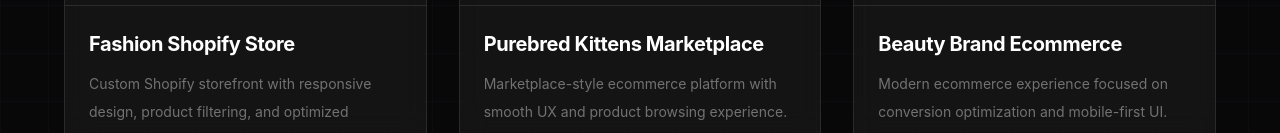
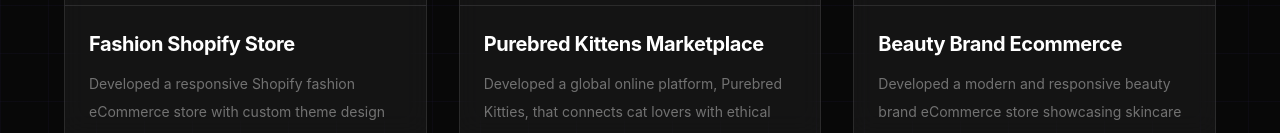
Before and after one commit to johng7831/My-Portfolio, a Next.js app: page /projects in a window 1280 px wide. Shown: the part 667-800 px from the top of the page. Built offline with nearby package versions, Linux system fonts and the light colour scheme.

Commit message:
your commit message

```diff
--- a/app/Hero/page.tsx
+++ b/app/Hero/page.tsx
@@ -18,7 +18,7 @@
 
 const stats = [
   { num: "40+", label: "Stores Built" },
-  { num: "2+", label: "Years Exp." },
+  { num: "4+", label: "Years Exp." },
   { num: "98%", label: "Satisfaction" },
 ];
 
@@ -65,7 +65,7 @@
           className="inline-flex items-center gap-2 text-violet-400 text-xs tracking-wide px-4 py-1.5 rounded-full border border-violet-400/30 bg-violet-400/10 mb-8"
         >
           <span className="w-1.5 h-1.5 rounded-full bg-violet-400 animate-pulse" />
-          Available for projects · 2+ years Shopify
+          Available for projects · 4+ years Shopify
         </motion.div>
 
         {/* Name */}
@@ -142,14 +142,14 @@
           className="flex flex-col sm:flex-row items-center gap-3 mb-8"
         >
           <a
-            href="#projects"
+             href="/projects"
             className="px-7 py-3 rounded-full bg-violet-700 hover:bg-violet-600 transition-colors text-sm font-medium"
           >
             View my work
           </a>
 
           <a
-            href="#contact"
+             href="/contact"
             className="px-7 py-3 rounded-full border border-white/15 hover:border-white/40 text-white/70 hover:text-white transition text-sm"
           >
             Contact me
--- a/app/about/page.tsx
+++ b/app/about/page.tsx
@@ -114,8 +114,8 @@
           className="grid grid-cols-2 gap-6"
         >
           {[
-            { number: "2+", text: "Years Experience" },
-            { number: "25+", text: "Shopify Projects" },
+            { number: "4+", text: "Years Experience" },
+            { number: "40+", text: "Shopify Projects" },
             { number: "95+", text: "Lighthouse Score" },
             { number: "100%", text: "Responsive Design" },
           ].map((card, index) => (
--- a/app/contact/page.tsx
+++ b/app/contact/page.tsx
@@ -104,7 +104,7 @@
           </motion.div>
 
           {/* LinkedIn */}
-          <motion.div whileHover={{ x: 8 }} className="relative z-10">
+          {/* <motion.div whileHover={{ x: 8 }} className="relative z-10">
             <h3 className="text-lg font-semibold text-white">
               LinkedIn
             </h3>
@@ -115,7 +115,7 @@
             >
               View Profile →
             </a>
-          </motion.div>
+          </motion.div> */}
 
         </motion.div>
 
--- a/app/projects/page.tsx
+++ b/app/projects/page.tsx
@@ -6,42 +6,42 @@
   {
     title: "Fashion Shopify Store",
     description:
-      "Custom Shopify storefront with responsive design, product filtering, and optimized checkout experience.",
+    "Developed a responsive Shopify fashion eCommerce store with custom theme design to showcase clothing and accessories. Implemented product collections, filtering, cart, secure checkout, and payment setup. Configured shipping, taxes, and promotional sections while optimizing performance and ensuring a smooth, mobile-friendly shopping experience.",
     tech: ["Shopify", "Liquid", "JavaScript", "Shopify API"],
     link: "https://properstreetwear.com/",
   },
   {
     title: "Purebred Kittens Marketplace",
     description:
-      "Marketplace-style ecommerce platform with smooth UX and product browsing experience.",
+      "Developed a global online platform, Purebred Kitties, that connects cat lovers with ethical breeders offering purebred kittens. The platform features detailed breed listings, kitten profiles, and health assurance to help users find healthy and well-bred pets. It provides a seamless adoption experience with breed selection, secure browsing, and end-to-end support for shipping and adoption, making the process simple, transparent, and accessible worldwide.",
     tech: ["Shopify", "Liquid", "JavaScript", "HTML", "CSS"],
     link: "https://purebredkitties.com/",
   },
   {
     title: "Beauty Brand Ecommerce",
     description:
-      "Modern ecommerce experience focused on conversion optimization and mobile-first UI.",
+      "Developed a modern and responsive beauty brand eCommerce store showcasing skincare and cosmetic products with an engaging UI. Implemented product collections, filtering, cart, secure checkout, and payment integration. Configured shipping, taxes, and promotional banners while optimizing performance to ensure a smooth, mobile-friendly shopping experience.",
     tech: ["Shopify", "Liquid", "JavaScript", "HTML", "CSS"],
     link: "https://cosmetix.com.au/",
   },
   {
     title: "Affiliate Book Store",
     description:
-      "Curated book platform with Amazon redirects, optimized discovery flow and clean UI experience.",
+      "Developed a curated book discovery platform with a clean, user-friendly interface and optimized browsing experience. Implemented categorized listings, search and filtering features, and seamless Amazon affiliate redirects for purchase. Focused on improving content discovery flow and performance to provide users with an engaging and efficient way to explore books.",
     tech: ["Shopify", "Liquid", "JavaScript", "HTML", "CSS"],
     link: "https://bonniebrushes.com/",
   },
   {
     title: "Digital Coloring Platform",
     description:
-      "Printable coloring pages website focused on creativity, downloads, and smooth user experience.",
+      "Developed a responsive printable coloring pages website focused on creativity, easy downloads, and a smooth user experience. Implemented categorized coloring collections, search and filtering, preview functionality, and one-click downloads. Optimized the platform for fast performance and mobile-friendly browsing to provide an engaging and seamless experience for users of all ages.",
     tech: ["Shopify", "Liquid", "JavaScript", "HTML", "CSS"],
     link: "https://huecoloring.com/",
   },
   {
     title: "Voyafly eSIM Platform",
     description:
-      "Global eSIM platform with instant activation, fast checkout, and mobile-first travel UX.",
+      "Developed a global eSIM platform with instant activation, fast checkout, and a mobile-first travel-focused user experience. Implemented plan selection, country-based eSIM browsing, secure payment integration, and automated activation flow. Optimized the platform for speed, responsiveness, and seamless usability to support travelers with quick and reliable connectivity worldwide.",
     tech: ["Shopify", "Liquid", "React", "Tailwind", "API Integration"],
     link: "https://voyafly.com/",
   },
@@ -170,9 +170,7 @@
                     </a>
                   )}
 
-                  <button className="px-5 py-2 rounded-full border border-white/10 text-white/60 hover:text-white hover:border-white/30 transition text-sm">
-                    Code
-                  </button>
+
                 </div>
               </div>
             </motion.div>
```
